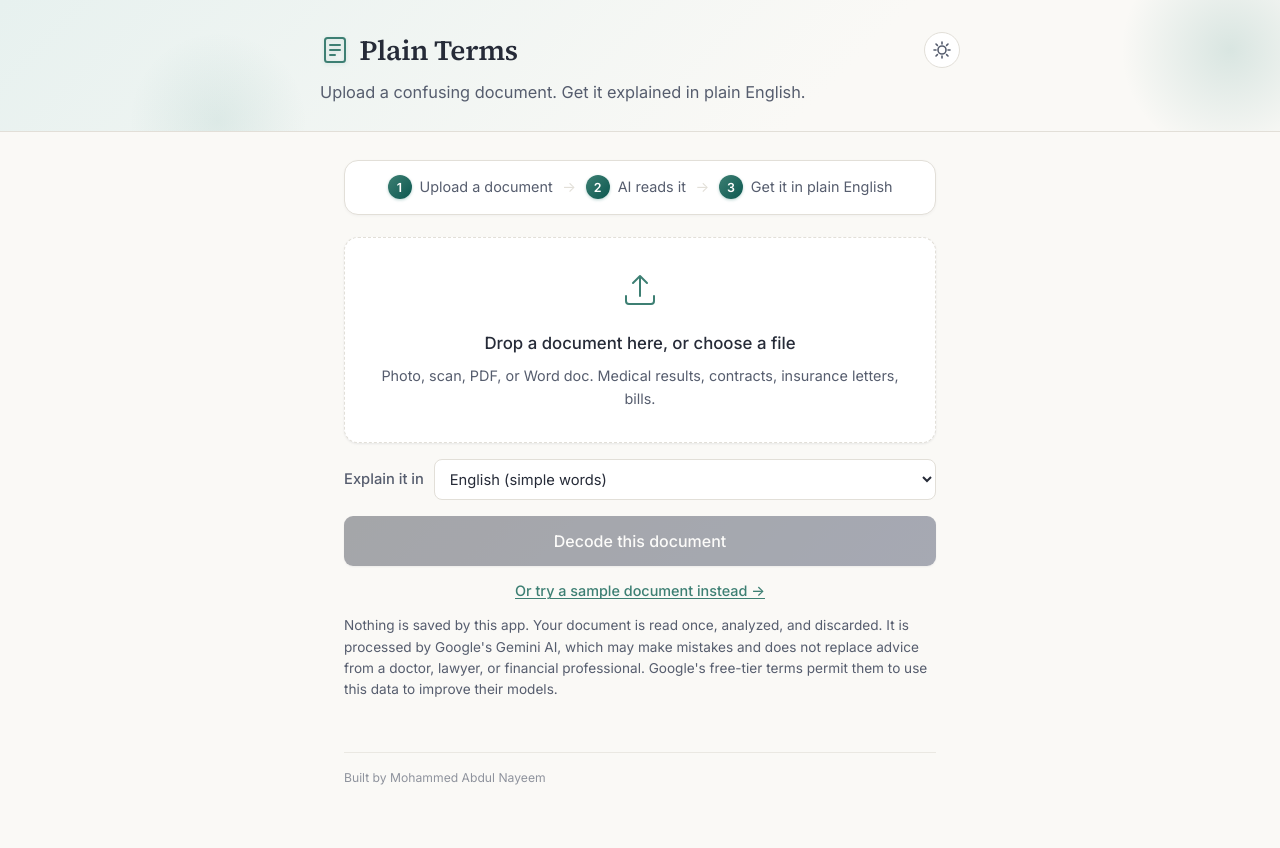
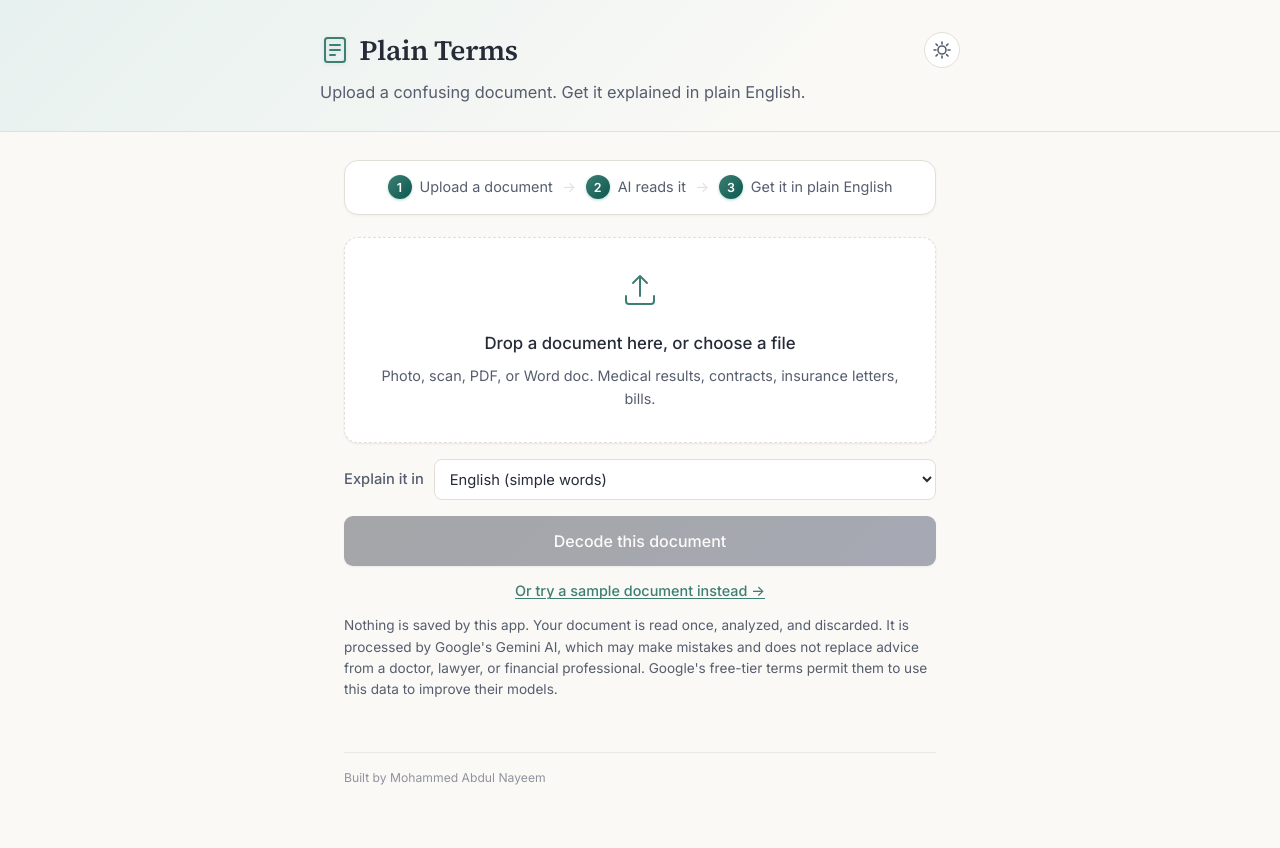
Before and after one commit to manofwhitebrown/hackathon, a website: page index.html in a window 1280 px wide. Drawn offline with nearby package versions, Linux system fonts and the light colour scheme.

Commit message:
Remove masthead background styles
Removed background decorations from the masthead.

```diff
--- a/style.css
+++ b/style.css
@@ -62,28 +62,6 @@ html, body {
   background: linear-gradient(135deg, var(--accent-soft) 0%, var(--paper) 65%);
   overflow: hidden;
   box-shadow: 0 1px 0 var(--line);
-}
-.masthead::before {
-  content: "";
-  position: absolute;
-  top: -60px;
-  right: -60px;
-  width: 220px;
-  height: 220px;
-  background: radial-gradient(circle, rgba(15, 110, 99, 0.14) 0%, rgba(15, 110, 99, 0) 70%);
-  border-radius: 50%;
-  pointer-events: none;
-}
-.masthead::after {
-  content: "";
-  position: absolute;
-  bottom: -80px;
-  left: 10%;
-  width: 180px;
-  height: 180px;
-  background: radial-gradient(circle, rgba(15, 110, 99, 0.08) 0%, rgba(15, 110, 99, 0) 70%);
-  border-radius: 50%;
-  pointer-events: none;
 }
 .masthead-inner {
   max-width: 640px;
```
